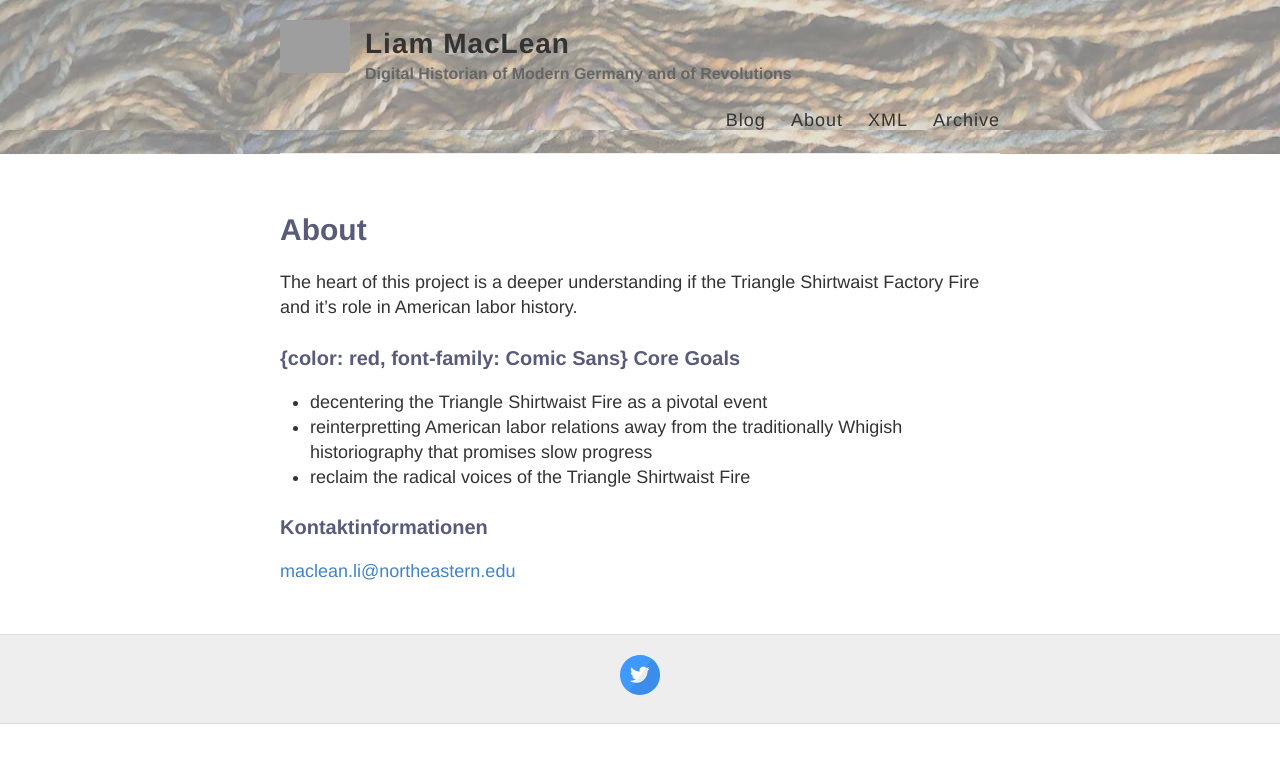
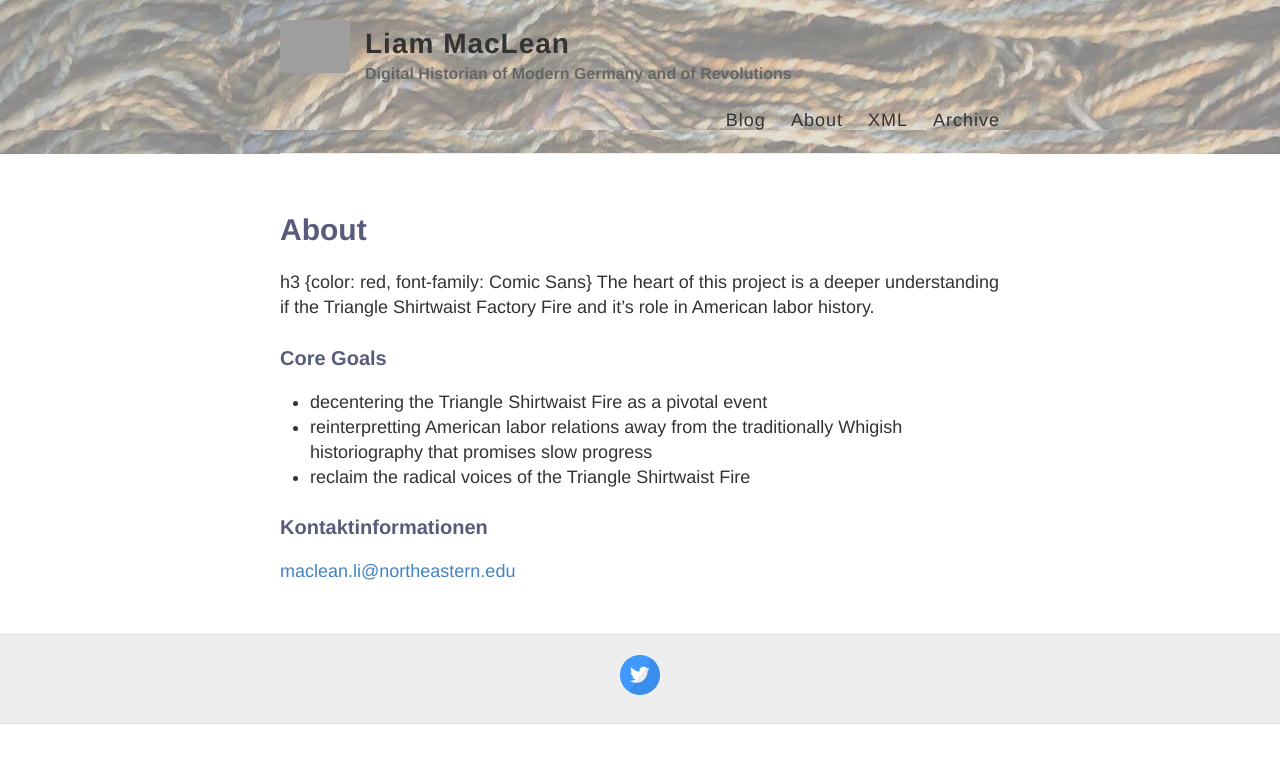
Before and after one commit to liammaclean/badsite, a Jekyll site: the page built from about.md, in a window 1280 px wide. Shown: the top 763 px of the page. Built offline with Jekyll 4.4.1, drawn with Linux system fonts in a browser that asks for light colours; grey boxes are pictures that could not be loaded.

Commit message:
Update about.md

```diff
--- a/about.md
+++ b/about.md
@@ -3,10 +3,10 @@ layout: page
 title: About
 permalink: /about/
 ---
-
+h3  {color: red, font-family: Comic Sans}
 The heart of this project is a deeper understanding if the Triangle Shirtwaist Factory Fire and it's role in American labor history.
 
-### {color: red, font-family: Comic Sans} Core Goals
+### Core Goals
 
 + decentering the Triangle Shirtwaist Fire as a pivotal event
 + reinterpretting American labor relations away from the traditionally Whigish historiography that promises slow progress
```
